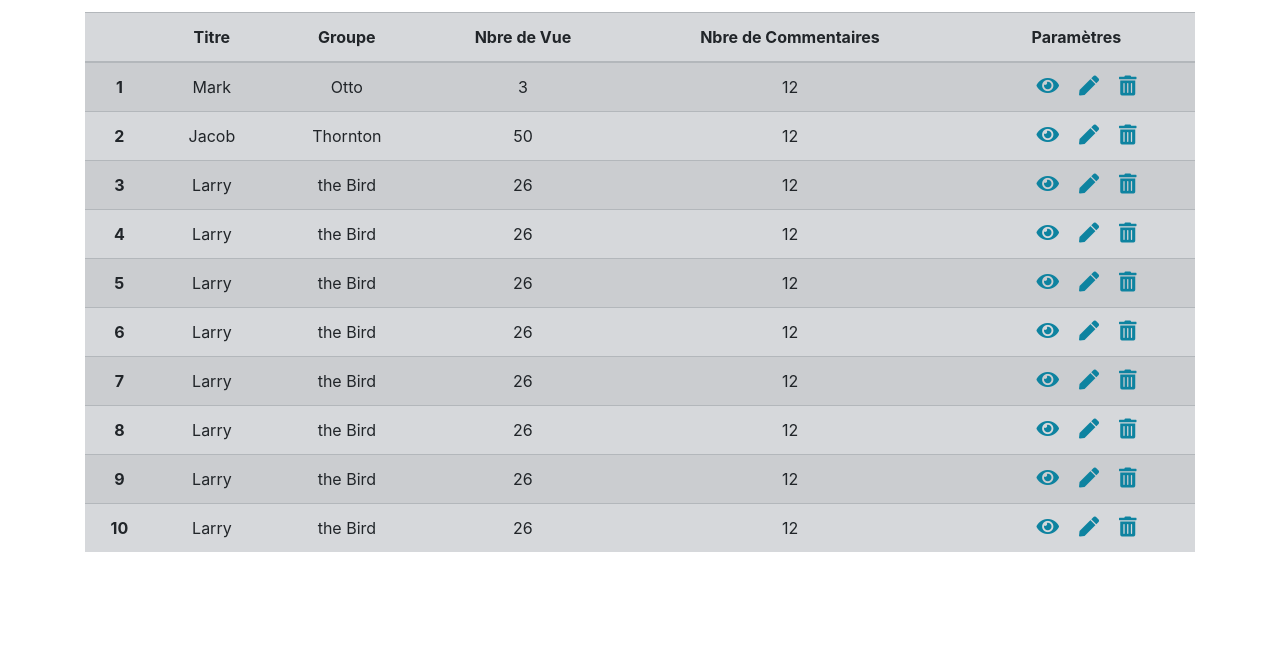
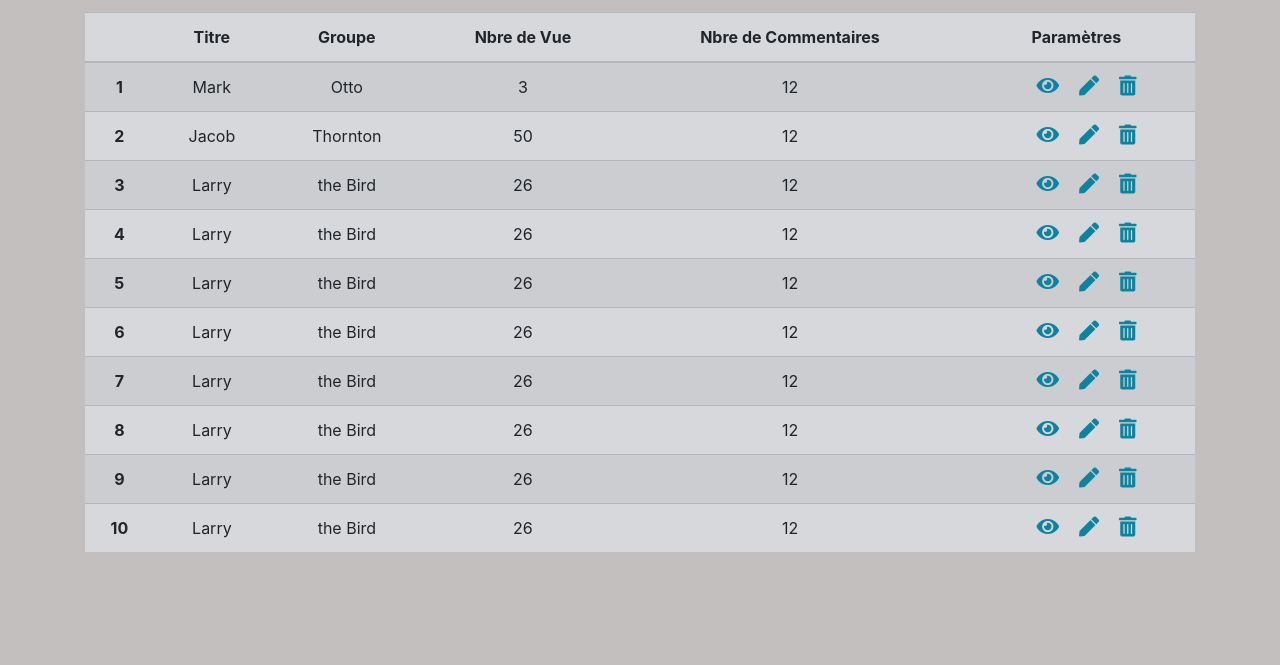
Before and after one commit to Ade-Line/admin, a plain HTML site: page index.html in a window 1280 px wide. Shown: the part 135-800 px from the top of the page. Drawn offline with nearby package versions, Linux system fonts and the light colour scheme.

Commit message:
ajout background

```diff
--- a/style.css
+++ b/style.css
@@ -1,5 +1,13 @@
 /* GENERAL */
+*{
+    margin: 0;
+    padding: 0;
+    box-sizing: border-box;
+}
 
+body{
+    background-color: rgb(196, 191, 191);
+}
 
 /* NAVBAR */
 .navbar img{
```
